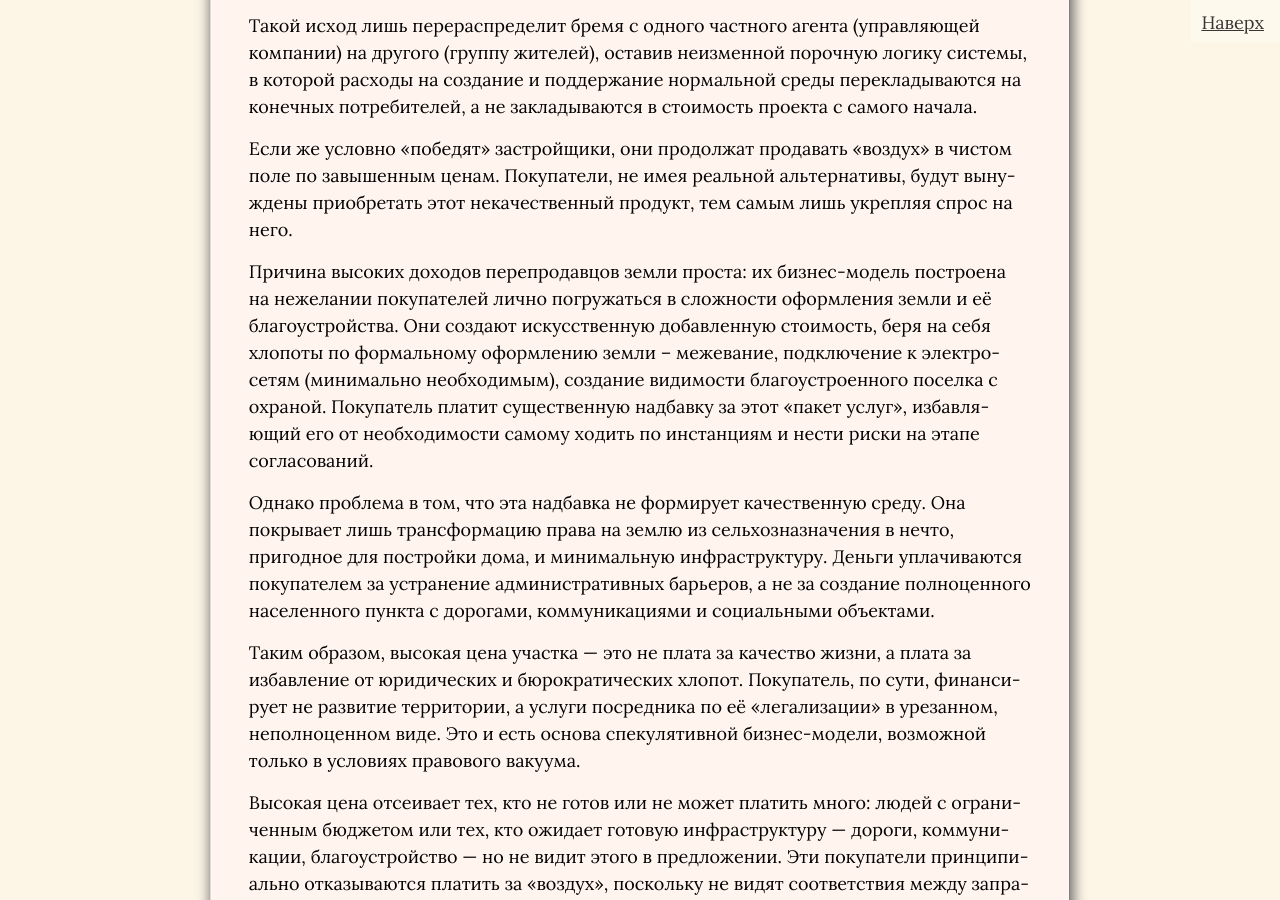
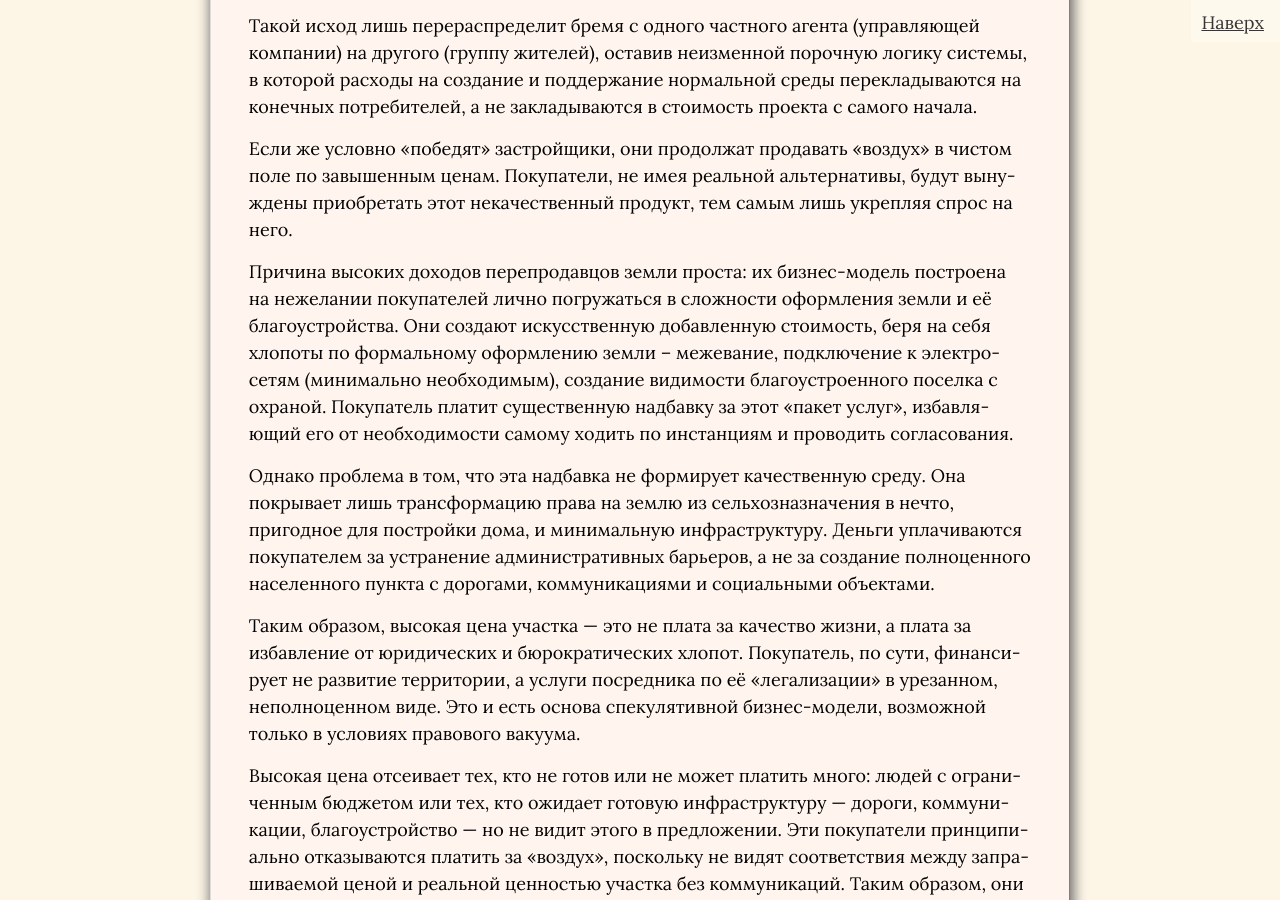
Before and after one commit to SergSi/land-use-art, a Jekyll site: the page built from _posts/2025-09-20-suburb.md, in a window 1280 px wide and 900 px high, scrolled down 16115 px. Built offline with Jekyll 4.4.1, drawn with Linux system fonts in a browser that asks for light colours; some web fonts are replaced.

Commit message:
Update 2025-09-20-suburb.md

```diff
--- a/_posts/2025-09-20-suburb.md
+++ b/_posts/2025-09-20-suburb.md
@@ -173,7 +173,7 @@ class: article
 
 Если же условно «победят» застройщики, они продолжат продавать «воздух» в чистом поле по завышенным ценам. Покупатели, не имея реальной альтернативы, будут вынуждены приобретать этот некачественный продукт, тем самым лишь укрепляя спрос на него.
 
-Причина высоких доходов перепродавцов земли проста: их бизнес-модель построена на нежелании покупателей лично погружаться в сложности оформления земли и её благоустройства. Они создают искусственную добавленную стоимость, беря на себя хлопоты по формальному оформлению земли – межевание, подключение к электросетям (минимально необходимым), создание видимости благоустроенного поселка с охраной. Покупатель платит существенную надбавку за этот «пакет услуг», избавляющий его от необходимости самому ходить по инстанциям и нести риски на этапе согласований.
+Причина высоких доходов перепродавцов земли проста: их бизнес-модель построена на нежелании покупателей лично погружаться в сложности оформления земли и её благоустройства. Они создают искусственную добавленную стоимость, беря на себя хлопоты по формальному оформлению земли – межевание, подключение к электросетям (минимально необходимым), создание видимости благоустроенного поселка с охраной. Покупатель платит существенную надбавку за этот «пакет услуг», избавляющий его от необходимости самому ходить по инстанциям и проводить согласования.
 
 Однако проблема в том, что эта надбавка не формирует качественную среду. Она покрывает лишь трансформацию права на землю из сельхозназначения в нечто, пригодное для постройки дома, и минимальную инфраструктуру. Деньги уплачиваются покупателем за устранение административных барьеров, а не за создание полноценного населенного пункта с дорогами, коммуникациями и социальными объектами.
 
```
